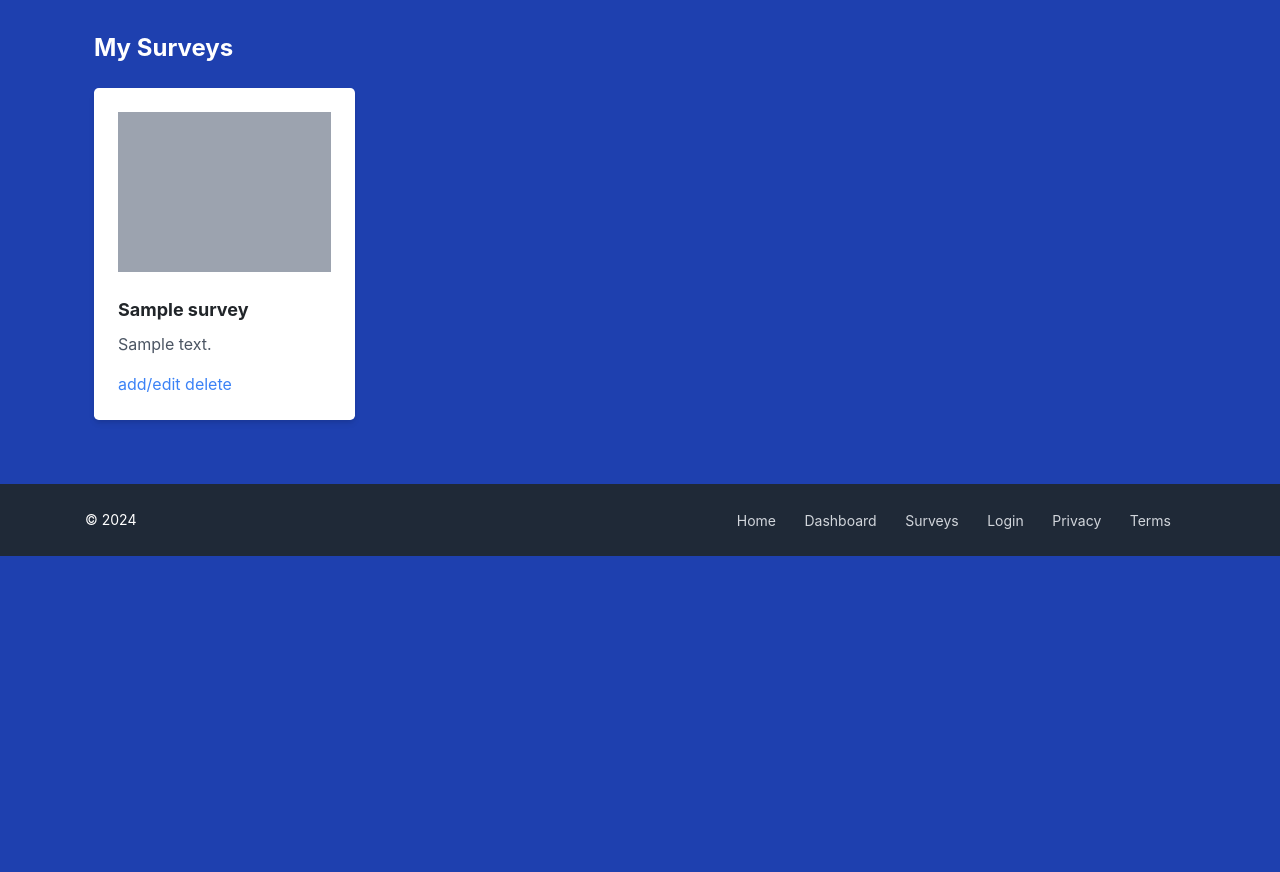
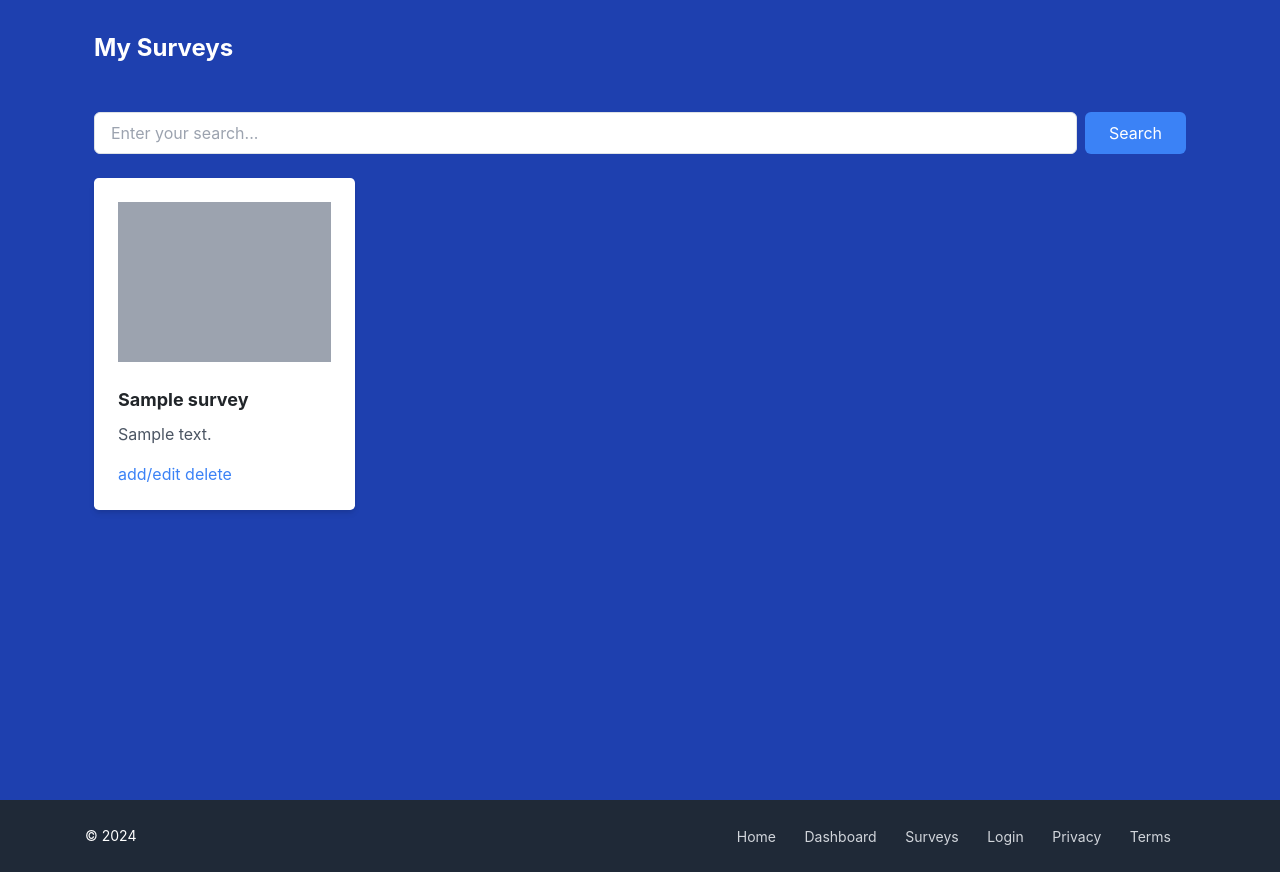
Before and after one commit to callumreillyy/EvalForm, a CodeIgniter 4 app: the page made by app/Views/surveys.php in a window 1280 px wide. Shown: the part 96-968 px from the top of the page. Before the commit the page ends 652 px from the top, so only its background shows below. Run offline with PHP 8.4 and a stand-in for CodeIgniter, Linux system fonts and the light colour scheme; the template is opened without the code that fills it: most values are stand-ins (such as "Sample title", 1, 10 or a date in 2020); data that the repository does not hold is empty; some libraries are stand-ins or nearby versions.

Commit message:
added search functionality for surveys

```diff
--- a/app/Views/surveys.php
+++ b/app/Views/surveys.php
@@ -1,8 +1,16 @@
 <?= $this->extend('template') ?>
 <?= $this->section('content') ?>
 
-<div class="container mx-auto px-4 py-8">
+<div class="container mx-auto px-4 py-8 min-h-screen">
     <h2 class="text-2xl text-white font-bold mb-4">My Surveys</h2>
+    <div class="py-4">
+        <form class="flex-grow" method="get" action="<?= base_url('surveys/2'); ?>">
+            <div class="flex">
+                <input type="text" class="w-full px-3 py-2 border border-gray-300 rounded-md focus:outline-none focus:border-indigo-500" placeholder="Enter your search..." name="search">
+                <button class="ml-2 px-4 py-2 bg-blue-500 text-white rounded-md hover:bg-blue-600 focus:outline-none focus:bg-blue-600" type="submit">Search</button>
+            </div>
+        </form>
+    </div>
     <div class="grid grid-cols-1 sm:grid-cols-2 md:grid-cols-3 lg:grid-cols-4 gap-4">
         <?php foreach ($surveys as $survey): ?>
             <div class="bg-white rounded-lg shadow-md p-6">
--- a/app/Views/template.php
+++ b/app/Views/template.php
@@ -9,7 +9,7 @@
     <link rel="stylesheet" href="https://stackpath.bootstrapcdn.com/bootstrap/4.5.2/css/bootstrap.min.css">
   </head>
 
-  <body class="bg-blue-800">
+  <body class="bg-blue-800 min-h-screen">
     <!-- Navbar -->
     <nav class="bg-blue-800 p-4 sticky top-0 z-10">
       <div class="container mx-auto flex justify-between items-center">
```
Also changed, not shown: app/Controllers/EvalController.php (+25 -7 lines).
